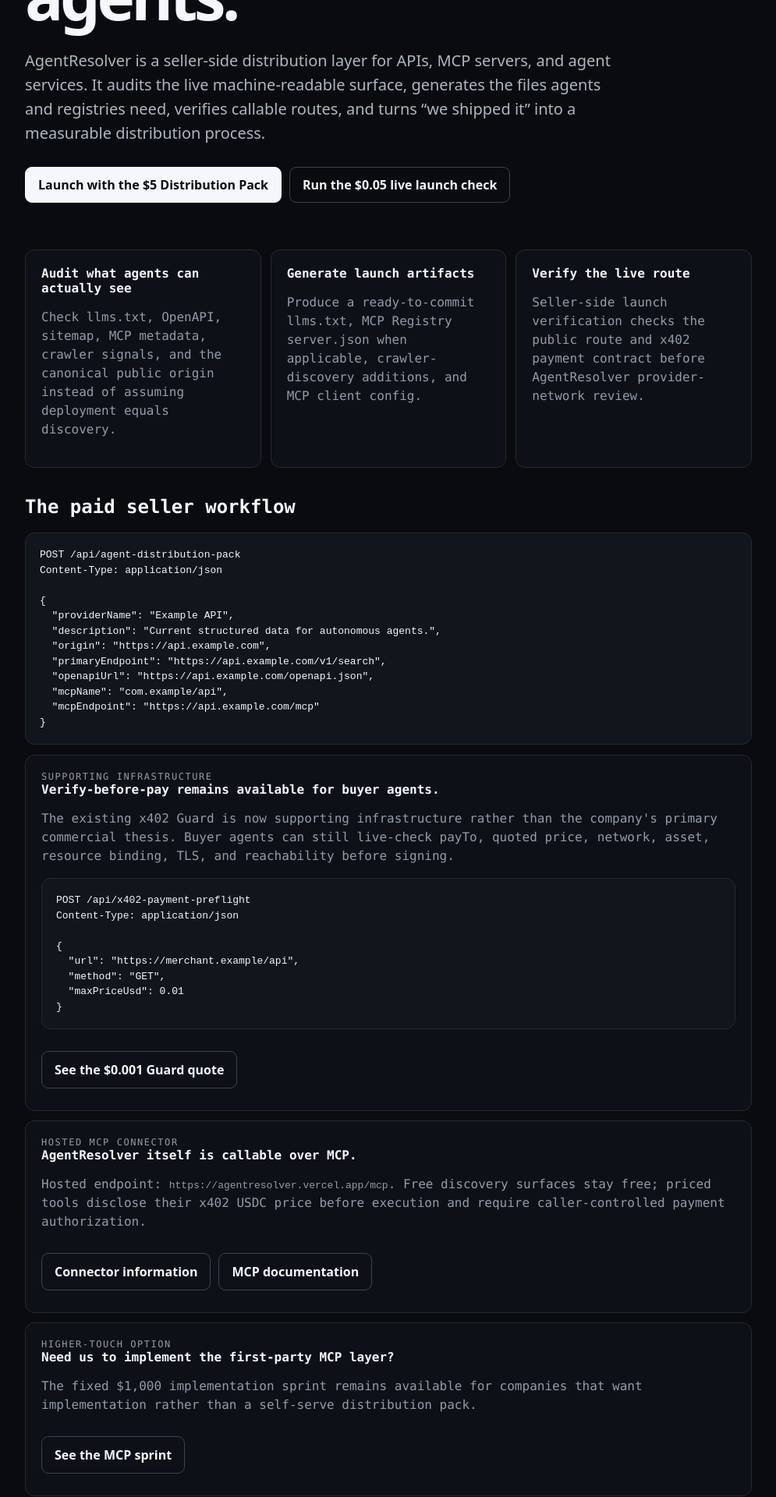
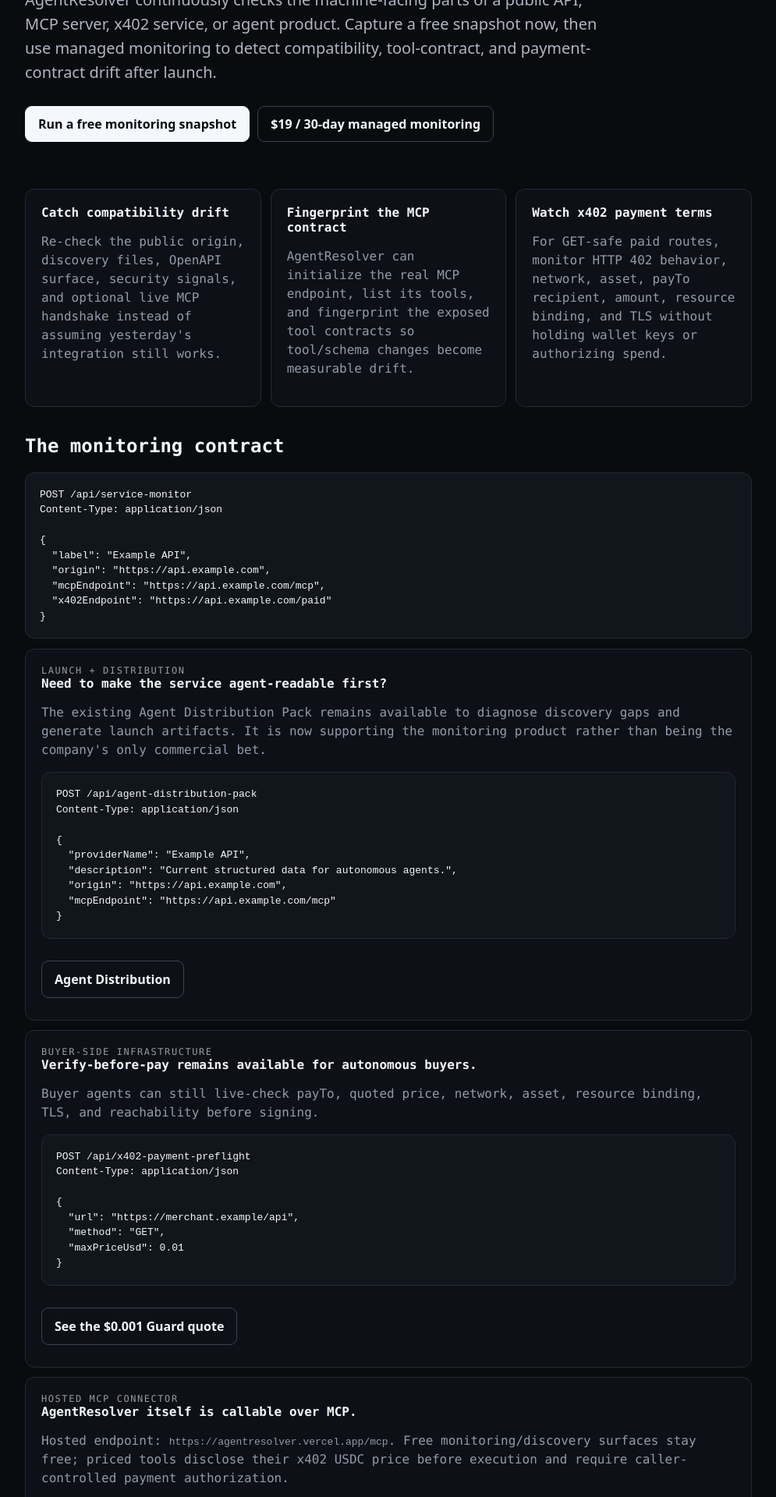
Before and after one commit to waxsway/agentresolver, a Next.js app: page / in a window 1280 px wide. Shown: the part 400-2320 px from the top of the page at 78% size, without its empty margins (142-1137 px from the left). Built offline with nearby package versions, Linux system fonts and the light colour scheme.

Commit message:
Make managed monitoring the primary product

```diff
--- a/src/app/page.tsx
+++ b/src/app/page.tsx
@@ -1,3 +1,13 @@
+const monitorExample = `POST /api/service-monitor
+Content-Type: application/json
+
+{
+  "label": "Example API",
+  "origin": "https://api.example.com",
+  "mcpEndpoint": "https://api.example.com/mcp",
+  "x402Endpoint": "https://api.example.com/paid"
+}`;
+
 const distributionExample = `POST /api/agent-distribution-pack
 Content-Type: application/json
 
@@ -5,9 +15,6 @@ Content-Type: application/json
   "providerName": "Example API",
   "description": "Current structured data for autonomous agents.",
   "origin": "https://api.example.com",
-  "primaryEndpoint": "https://api.example.com/v1/search",
-  "openapiUrl": "https://api.example.com/openapi.json",
-  "mcpName": "com.example/api",
   "mcpEndpoint": "https://api.example.com/mcp"
 }`;
 
@@ -23,61 +30,77 @@ Content-Type: application/json
 export default function Home() {
   return (
     <main>
-      <div className="eyebrow">AGENT DISTRIBUTION FOR API + MCP PROVIDERS</div>
-      <h1>Make the software you already built discoverable to AI agents.</h1>
+      <div className="eyebrow">MANAGED API + MCP MONITORING FOR AGENT SERVICES</div>
+      <h1>Know when AI agents can no longer discover, call, or pay your service.</h1>
       <p className="lead">
-        AgentResolver is a seller-side distribution layer for APIs, MCP servers,
-        and agent services. It audits the live machine-readable surface,
-        generates the files agents and registries need, verifies callable
-        routes, and turns “we shipped it” into a measurable distribution
-        process.
+        AgentResolver continuously checks the machine-facing parts of a public
+        API, MCP server, x402 service, or agent product. Capture a free snapshot
+        now, then use managed monitoring to detect compatibility, tool-contract,
+        and payment-contract drift after launch.
       </p>
 
       <p className="actions">
-        <a className="button" href="/distribution">
-          Launch with the $5 Distribution Pack
+        <a className="button" href="/monitor">
+          Run a free monitoring snapshot
         </a>{" "}
-        <a className="button secondary" href="/api/provider-launch-check">
-          Run the $0.05 live launch check
+        <a className="button secondary" href="/api/managed-monitor-30d">
+          $19 / 30-day managed monitoring
         </a>
       </p>
 
       <div className="grid">
         <section>
-          <h2>Audit what agents can actually see</h2>
+          <h2>Catch compatibility drift</h2>
           <p>
-            Check llms.txt, OpenAPI, sitemap, MCP metadata, crawler signals,
-            and the canonical public origin instead of assuming deployment
-            equals discovery.
+            Re-check the public origin, discovery files, OpenAPI surface,
+            security signals, and optional live MCP handshake instead of
+            assuming yesterday&apos;s integration still works.
           </p>
         </section>
         <section>
-          <h2>Generate launch artifacts</h2>
+          <h2>Fingerprint the MCP contract</h2>
           <p>
-            Produce a ready-to-commit llms.txt, MCP Registry server.json when
-            applicable, crawler-discovery additions, and MCP client config.
+            AgentResolver can initialize the real MCP endpoint, list its tools,
+            and fingerprint the exposed tool contracts so tool/schema changes
+            become measurable drift.
           </p>
         </section>
         <section>
-          <h2>Verify the live route</h2>
+          <h2>Watch x402 payment terms</h2>
           <p>
-            Seller-side launch verification checks the public route and x402
-            payment contract before AgentResolver provider-network review.
+            For GET-safe paid routes, monitor HTTP 402 behavior, network, asset,
+            payTo recipient, amount, resource binding, and TLS without holding
+            wallet keys or authorizing spend.
           </p>
         </section>
       </div>
 
-      <h2>The paid seller workflow</h2>
-      <pre><code>{distributionExample}</code></pre>
+      <h2>The monitoring contract</h2>
+      <pre><code>{monitorExample}</code></pre>
 
       <section>
-        <div className="eyebrow">SUPPORTING INFRASTRUCTURE</div>
-        <h2>Verify-before-pay remains available for buyer agents.</h2>
+        <div className="eyebrow">LAUNCH + DISTRIBUTION</div>
+        <h2>Need to make the service agent-readable first?</h2>
         <p>
-          The existing x402 Guard is now supporting infrastructure rather than
-          the company&apos;s primary commercial thesis. Buyer agents can still
-          live-check payTo, quoted price, network, asset, resource binding, TLS,
-          and reachability before signing.
+          The existing Agent Distribution Pack remains available to diagnose
+          discovery gaps and generate launch artifacts. It is now supporting
+          the monitoring product rather than being the company&apos;s only
+          commercial bet.
+        </p>
+        <pre><code>{distributionExample}</code></pre>
+        <p className="actions">
+          <a className="button secondary" href="/distribution">
+            Agent Distribution
+          </a>
+        </p>
+      </section>
+
+      <section>
+        <div className="eyebrow">BUYER-SIDE INFRASTRUCTURE</div>
+        <h2>Verify-before-pay remains available for autonomous buyers.</h2>
+        <p>
+          Buyer agents can still live-check payTo, quoted price, network, asset,
+          resource binding, TLS, and reachability before signing.
         </p>
         <pre><code>{guardExample}</code></pre>
         <p className="actions">
@@ -92,9 +115,9 @@ export default function Home() {
         <h2>AgentResolver itself is callable over MCP.</h2>
         <p>
           Hosted endpoint: <code>https://agentresolver.vercel.app/mcp</code>.
-          Free discovery surfaces stay free; priced tools disclose their x402
-          USDC price before execution and require caller-controlled payment
-          authorization.
+          Free monitoring/discovery surfaces stay free; priced tools disclose
+          their x402 USDC price before execution and require caller-controlled
+          payment authorization.
         </p>
         <p className="actions">
           <a className="button secondary" href="/connector">Connector information</a>{" "}
@@ -102,25 +125,12 @@ export default function Home() {
         </p>
       </section>
 
-      <section>
-        <div className="eyebrow">HIGHER-TOUCH OPTION</div>
-        <h2>Need us to implement the first-party MCP layer?</h2>
-        <p>
-          The fixed $1,000 implementation sprint remains available for
-          companies that want implementation rather than a self-serve
-          distribution pack.
-        </p>
-        <p className="actions">
-          <a className="button secondary" href="/mcp-sprint">See the MCP sprint</a>
-        </p>
-      </section>
-
       <p className="links">
+        <a href="/monitor">Monitoring</a> ·{" "}
         <a href="/distribution">Agent Distribution</a> ·{" "}
         <a href="/openapi.json">OpenAPI</a> ·{" "}
         <a href="/mcp/server-card">MCP Server Card</a> ·{" "}
         <a href="/.well-known/x402">x402 manifest</a> ·{" "}
-        <a href="/llms.txt">llms.txt</a> ·{" "}
         <a href="/privacy">Privacy</a> ·{" "}
         <a href="/terms">Terms</a> ·{" "}
         <a href="/support">Support</a>
```
